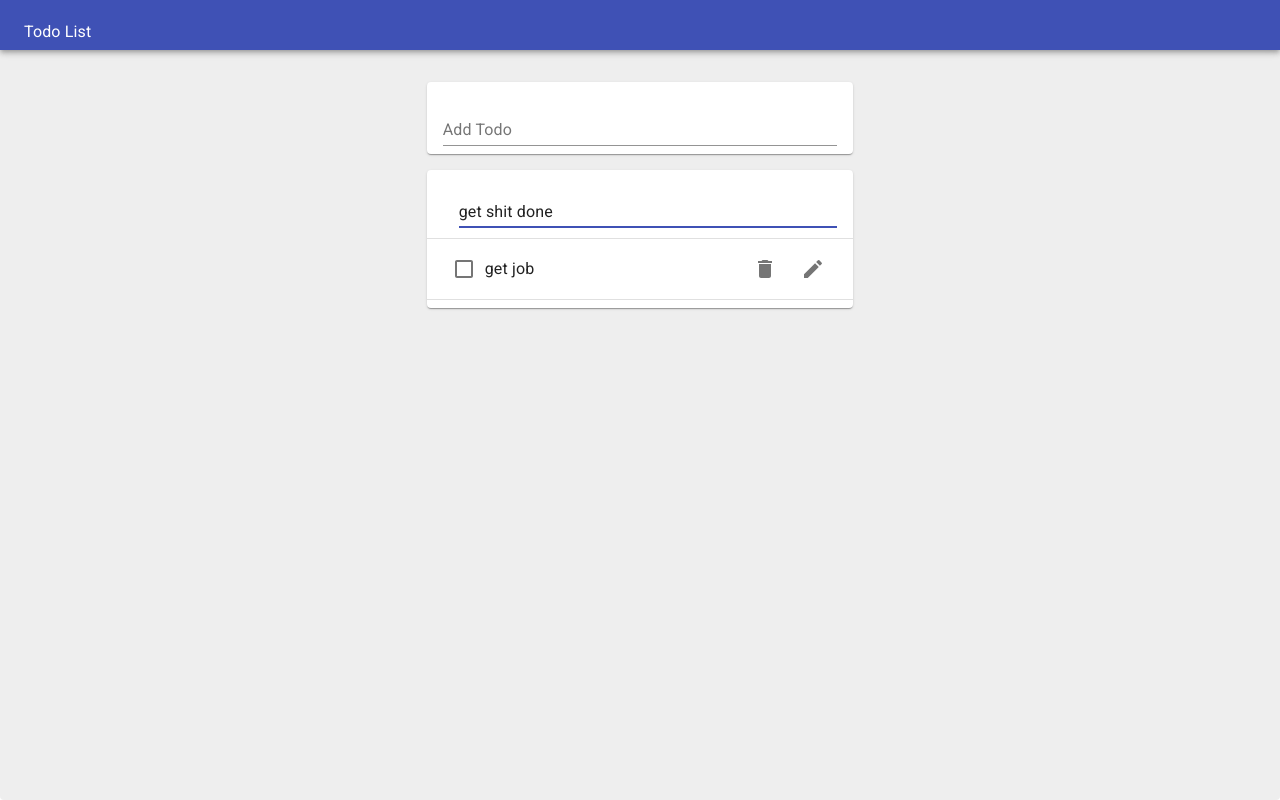
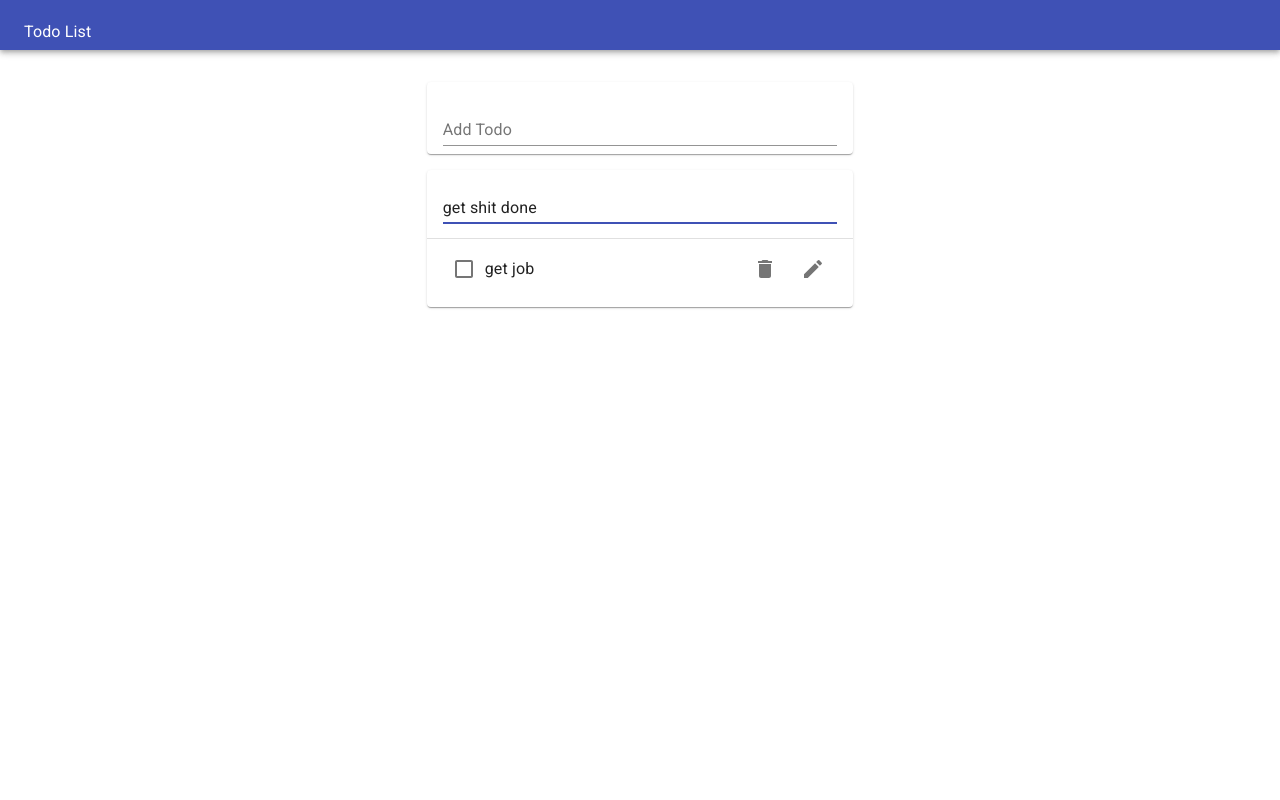
Before and after one commit to ajose-malik/todo-or-not-todo, a React (Create React App) app: page / in a window 1280 px wide. Both pictures are taken after a click on the button 813 px from the left and 208 px from the top of the page. Built offline with nearby package versions, Linux system fonts and the light colour scheme.

Commit message:
Updated CSS

```diff
--- a/src/Todo.js
+++ b/src/Todo.js
@@ -28,6 +28,7 @@ function Todo({ task, completed, id, deleteTodo, toggleTodo, updateTodo }) {
 				<>
 					<Checkbox checked={completed} onClick={() => toggleTodo(id)} />
 					<ListItemText
+						onClick={toggle}
 						style={{ textDecoration: completed ? 'line-through' : 'none' }}>
 						{task}
 					</ListItemText>
--- a/src/TodoApp.css
+++ b/src/TodoApp.css
@@ -5,3 +5,9 @@
 .TodoApp-h-50px {
 	height: 50px;
 }
+.TodoApp-paper {
+	padding: 0;
+	margin: 0;
+	height: '100vh';
+	background-color: '#eee';
+}
--- a/src/TodoApp.js
+++ b/src/TodoApp.js
@@ -35,14 +35,7 @@ function TodoApp() {
 	};
 
 	return (
-		<Paper
-			style={{
-				padding: 0,
-				margin: 0,
-				height: '100vh',
-				backgroundColor: '#eee'
-			}}
-			elevation={0}>
+		<Paper className='TodoApp-paper' elevation={0}>
 			<AppBar color='primary' position='static' className='TodoApp-h-50px'>
 				<Toolbar>
 					<Typography color='inherit'>Todo List</Typography>
--- a/src/TodoList.js
+++ b/src/TodoList.js
@@ -6,7 +6,7 @@ function TodoList({ todos, deleteTodo, toggleTodo, updateTodo }) {
 	return (
 		<Paper>
 			<List>
-				{todos.map(todo => (
+				{todos.map((todo, i) => (
 					<>
 						<Todo
 							id={todo.id}
@@ -17,7 +17,7 @@ function TodoList({ todos, deleteTodo, toggleTodo, updateTodo }) {
 							toggleTodo={toggleTodo}
 							updateTodo={updateTodo}
 						/>
-						<Divider />
+						{i < todos.length - 1 && <Divider />}
 					</>
 				))}
 			</List>
--- a/src/UpdateTodo.css
+++ b/src/UpdateTodo.css
@@ -1,4 +1,3 @@
 .UpdateTodo-margin {
-	margin-left: 1rem;
 	width: 100%;
 }
--- a/src/UpdateTodo.js
+++ b/src/UpdateTodo.js
@@ -4,23 +4,21 @@ import useInputState from './react-hooks/useInputState';
 import './UpdateTodo.css';
 
 function UpdateTodo({ updateTodo, id, task, toggleUpdate }) {
-	const [value, handleChange, reset] = useInputState(task);
+	const [value, handleChange] = useInputState(task);
 	return (
 		<form
 			onSubmit={e => {
 				e.preventDefault();
 				updateTodo(id, value);
-				reset();
 				toggleUpdate();
 			}}
+			onMouseOut={e => {
+				setTimeout(() => {
+					toggleUpdate();
+				}, 1000);
+			}}
 			className='UpdateTodo-margin'>
-			<TextField
-				margin='normal'
-				value={value}
-				onChange={handleChange}
-				fullWidth
-				autoFocus
-			/>
+			<TextField value={value} onChange={handleChange} fullWidth autoFocus />
 		</form>
 	);
 }
--- a/src/react-hooks/useToggleState.js
+++ b/src/react-hooks/useToggleState.js
@@ -1,7 +1,7 @@
 /* eslint-disable import/no-anonymous-default-export */
 import { useState } from 'react';
 
-export default (toggleState = false) => {
+export default toggleState => {
 	const [untoggle, toggled] = useState(toggleState);
 	const toggle = () => {
 		toggled(!untoggle);
```
